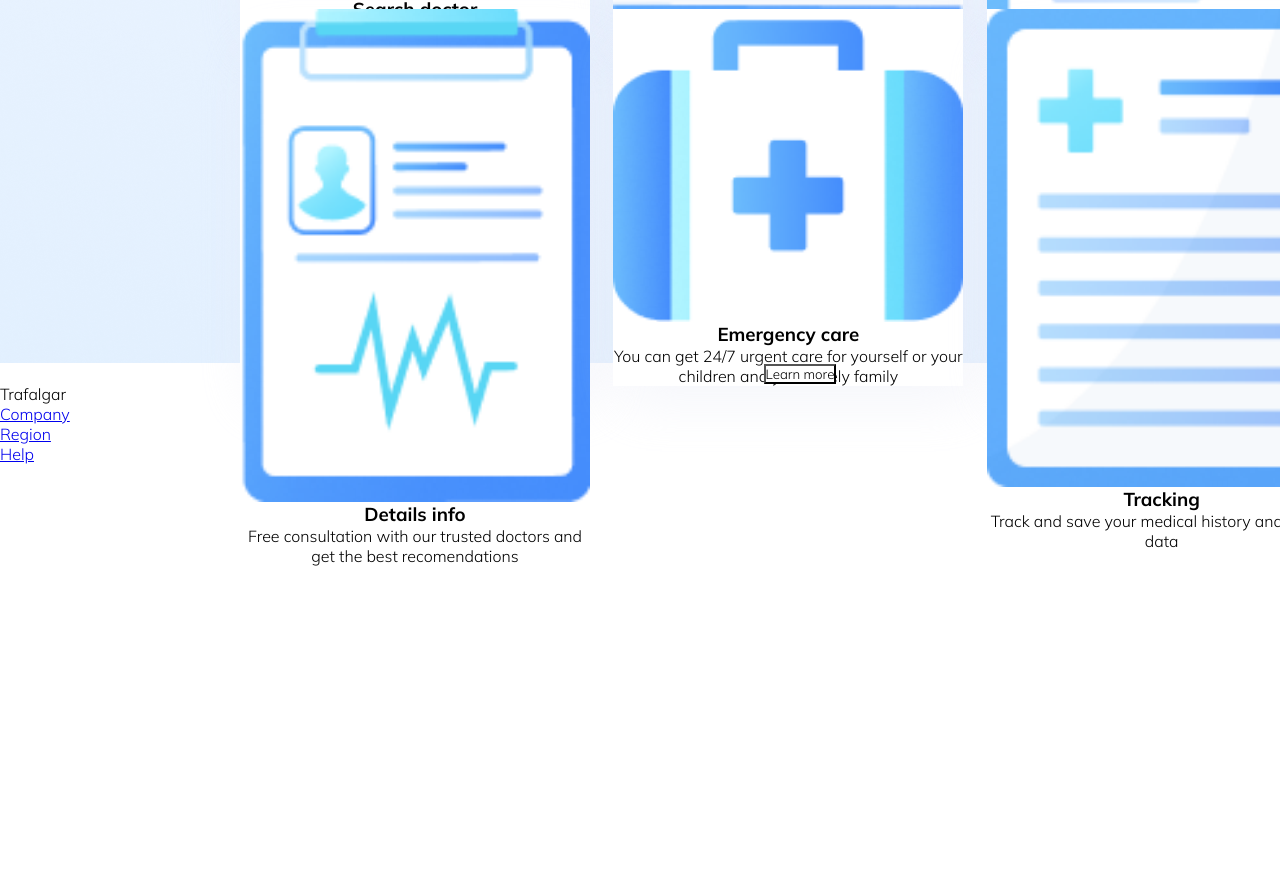
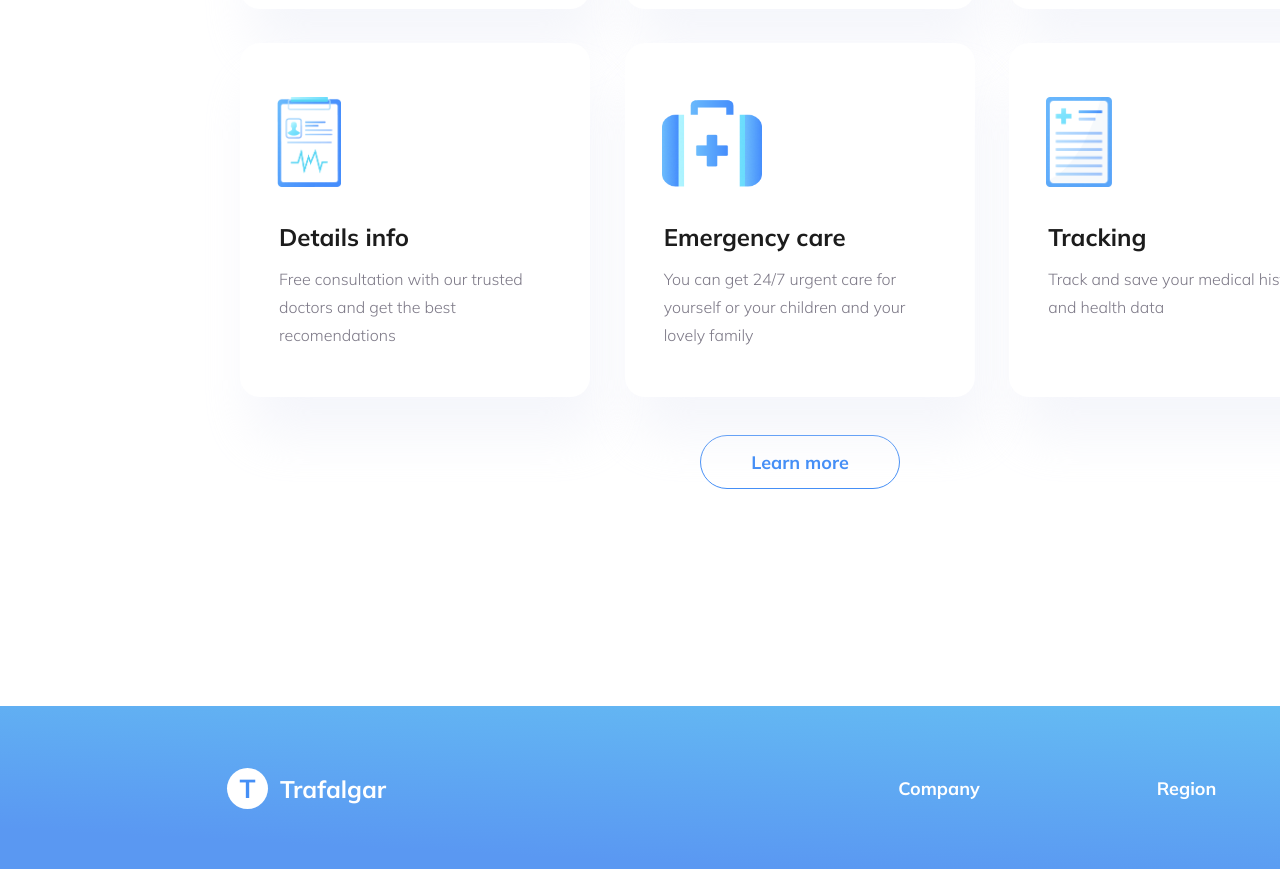
Before and after one commit to bwaah1/ihor_hanyk, a plain HTML site: page index.html in a window 1280 px wide. Shown: the part 1873-2742 px from the top of the page. Before the commit the page ends 2439 px from the top, so only its background shows below. Drawn offline with Linux system fonts and the light colour scheme.

Commit message:
Add services and footer sections

```diff
--- /dev/null
+++ b/css/footer.css
@@ -0,0 +1,64 @@
+.footer {
+    margin-top: 217px;
+    background: linear-gradient(183deg, #67C3F3 -8.57%, #5A98F2 82.96%);
+    display: flex;
+    align-items: center;
+    flex-direction: row;
+    height: 165px;
+}
+
+.footer__t,
+.footer__logo {
+    display: inline-block;
+    vertical-align: middle;
+}
+
+.footer__t {
+    margin-left: 227px;
+    display: flex;
+    width: 41px;
+    height: 41px;
+    background-color: var(--color-text-light);
+    border-radius: 50%;
+    align-items: center;
+    justify-content: center;
+    color: var(--color-primary);
+    font-size: 26px;
+    font-weight: 700;
+}
+
+.footer__logo {
+    margin-left: 12px;
+    font-size: 24px;
+    font-weight: 700;
+    color: var(--color-text-light);
+    background-color: transparent;
+}
+
+.footer__nav {
+    display: flex;
+    align-items: center;
+    flex-direction: row;
+    margin-left: 512px;
+    gap: 177px;
+    background-color: transparent;
+}
+
+.footer__nav-item {
+    background-color: transparent;
+}
+
+.footer__nav-link {
+    color: var(--color-text-light);
+    background-color: transparent;
+    text-decoration: none;
+    font-family: Mulish;
+    font-size: 18px;
+    font-style: normal;
+    font-weight: 700;
+    line-height: normal;
+}
+
+.footer__nav-link:hover {
+    color: var(--color-description);
+}
--- a/css/index.css
+++ b/css/index.css
@@ -3,3 +3,4 @@
 @import url(banner.css);
 @import url(leading.css);
 @import url(services.css);
+@import url(footer.css);
--- a/css/services.css
+++ b/css/services.css
@@ -1,8 +1,5 @@
-.main__services {
+.main__services-title {
     text-align: center;
-}
-
-.main__services-title {
     font-size: 36px;
     font-weight: 700;
     color: var(--color-text);
@@ -33,11 +30,54 @@
     grid-template-columns: repeat(3, 1fr);
     padding-left: 240px;
     padding-right: 240px;
-    background-image: url(../img/image_2023-10-02_23-15-52.png);
+
+    gap: 34px;
 }
 .main__services-card {
     width: 350px;
     height: 354px;
     background-color: var(--color-text-light);
+    border-radius: 20px;
     box-shadow: 10px 40px 50px 0px rgba(229, 233, 246, 0.40);
 }
+
+.main__services-card-img {
+    height: 90px;
+    width: auto;
+    margin-top: 54px;
+    margin-left: 37px;
+}
+
+.main__services-card-title {
+    color: var(--color-text);
+    font-size: 24px;
+    font-weight: 700;
+    line-height: 56px;
+    margin-top: 22px;
+    margin-left: 39px;
+}
+
+.main__services-card-description {
+    color: var(--color-description);
+    font-size: 16px;
+    font-weight: 300;
+    line-height: 28px;
+    width: 266px;
+    margin-left: 39px;
+    margin-bottom: 46.59px;
+}
+
+.main__services-btn {
+    margin: auto;
+    width: 200px;
+    height: 54px;
+    margin-top: 38px;
+    border-radius: 55px;
+    display: flex;
+    align-items: center;
+    justify-content: center;
+    border: 1.4px solid var(--color-primary);
+    color: var(--color-primary);
+    font-size: 18px;
+    font-weight: 700;
+}
--- a/index.html
+++ b/index.html
@@ -46,32 +46,32 @@
             <p class="main__services-description">We provide to you the best choiches for you. Adjust it to your health needs and make sure your undergo treatment with our highly qualified doctors you can consult with us which type of service is suitable for your health</p>
             <div class="main__services-cards">
                 <div class="main__services-card">
-                     <div class="main__services-card-img"><img src="img/magnifier.png"></div>
+                     <div ><img class="main__services-card-img" src="img/magnifier.png"></div>
                      <h3 class="main__services-card-title">Search doctor</h3>
                      <p class="main__services-card-description">Choose your doctor from thousands of specialist, general, and trusted hospitals</p>
                 </div>
                 <div class="main__services-card">
-                     <div class="main__services-card-img"><img src="img/meds.png"></div>
+                     <img class="main__services-card-img" src="img/meds.png">
                      <h3 class="main__services-card-title">Online pharmacy</h3>
                      <p class="main__services-card-description">Buy your medicines with our mobile application with a simple delivery system</p>
                 </div>
                 <div class="main__services-card">
-                     <div class="main__services-card-img"><img src="img/cons.png"></div>
+                     <img class="main__services-card-img" src="img/cons.png">
                      <h3 class="main__services-card-title">Consultation</h3>
                      <p class="main__services-card-description">Free consultation with our trusted doctors and get the best recomendations</p>
                 </div>
                 <div class="main__services-card">
-                     <div class="main__services-card-img"><img src="img/details.png"></div>
+                     <img class="main__services-card-img" src="img/details.png">
                      <h3 class="main__services-card-title">Details info</h3>
                      <p class="main__services-card-description">Free consultation with our trusted doctors and get the best recomendations</p>
                 </div>
                 <div class="main__services-card">
-                     <div class="main__services-card-img"><img src="img/emerg.png"></div>
+                     <img class="main__services-card-img" src="img/emerg.png">
                      <h3 class="main__services-card-title">Emergency care</h3>
                      <p class="main__services-card-description">You can get 24/7 urgent care for yourself or your children and your lovely family</p>
                 </div>
                 <div class="main__services-card">
-                     <div class="main__services-card-img"><img src="img/track.png"></div>
+                     <img class="main__services-card-img" src="img/track.png">
                      <h3 class="main__services-card-title">Tracking</h3>
                      <p class="main__services-card-description">Track and save your medical history and health data</p>
                 </div>
@@ -80,13 +80,12 @@
        </div>
     </main>
     <footer class="footer">
+        <div class="footer__t">T</div>
         <div class="footer__logo">Trafalgar</div>
         <div class="footer__nav">
-            <ul class="footer__nav-list">
-                <li class="footer__nav-item"><a href="#" class="footer__nav-link">Company</a></li>
-                <li class="footer__nav-item"><a href="#" class="footer__nav-link">Region</a></li>
-                <li class="footer__nav-item"><a href="#" class="footer__nav-link">Help</a></li>
-            </ul>
+            <div class="footer__nav-item"><a href="#" class="footer__nav-link">Company</a></div>
+            <div class="footer__nav-item"><a href="#" class="footer__nav-link">Region</a></div>
+            <div class="footer__nav-item"><a href="#" class="footer__nav-link">Help</a></div>
         </div>
     </footer>
 </body>
```
